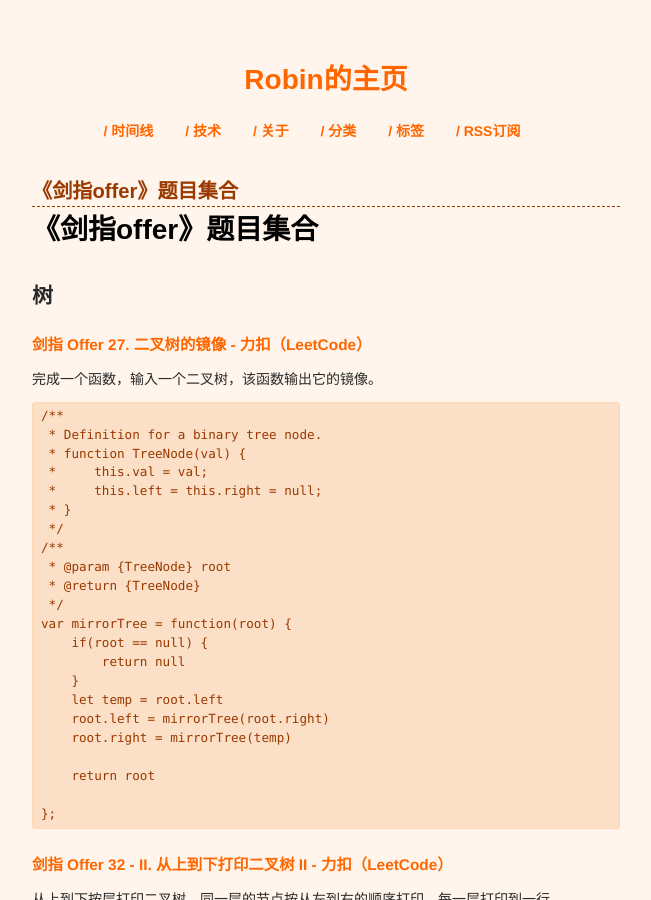
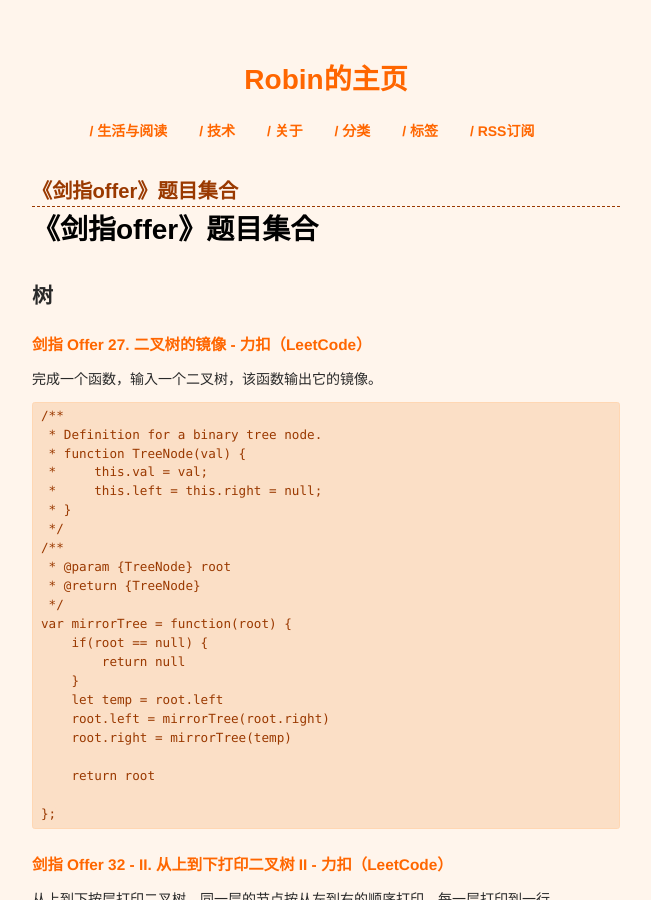
Before and after one commit to xianyuxmu/xianyuxmu.github.io, a Jekyll site: the page built from algorithm.md, in a window 1280 px wide and 900 px high. Shown: the whole window, without its empty margins (314-965 px from the left). Built offline with Jekyll 4.4.1, drawn with Linux system fonts in a browser that asks for light colours; our own code applies the rules of GitHub Pages for plain Markdown files.

Commit message:
生活与阅读

```diff
--- a/_layouts/default.html
+++ b/_layouts/default.html
@@ -399,7 +399,7 @@
         <header>
         <a href="/"><h1 class="site-title">Robin的主页</h1></a>
         <nav>
-        <span><a title="vitae" class="" href="{{ site.url }}/timeline/">/ 时间线</a></span>
+        <span><a title="vitae" class="" href="{{ site.url }}/timeline/">/ 生活与阅读</a></span>
         <span><a title="vitae" class="" href="{{ site.url }}/tech/">/ 技术</a></span>
         <span><a title="about" class="" href="{{ site.url }}/about/">/ 关于</a></span>
         <span><a title="categories" class="" href="{{ site.url }}/categories/">/ 分类</a></span>
```
